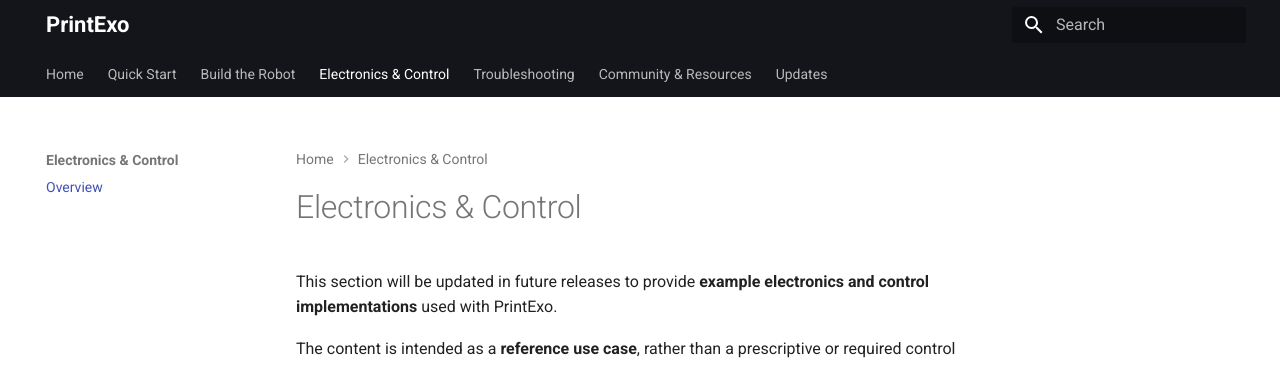
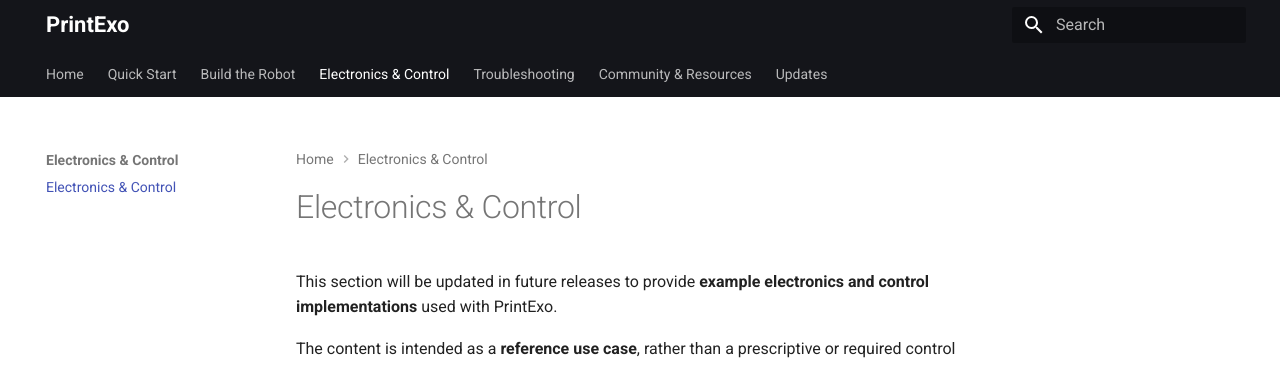
Before and after one commit to printexo/printexo.github.io, an MkDocs documentation site: the page built from docs/elec_control/index.md, in a window 1280 px wide. Shown: the top 366 px of the page. Built offline with MkDocs 1.6.1 and Material for MkDocs 9.7.7, drawn with Linux system fonts in a browser that asks for light colours.

Commit message:
Update mkdocs.yml

```diff
--- a/mkdocs.yml
+++ b/mkdocs.yml
@@ -67,7 +67,7 @@
       - Shoelace Fixation Guide: hardware/shoelace.md
 
   - Electronics & Control:
-      - Overview: elec_control/index.md
+      - Electronics & Control: elec_control/index.md
       #- Motor driver & configuration: elec_control/motor.md
       #- Wiring: elec_control/wiring.md
       #- Control software overview: elec_control/control.md
```
